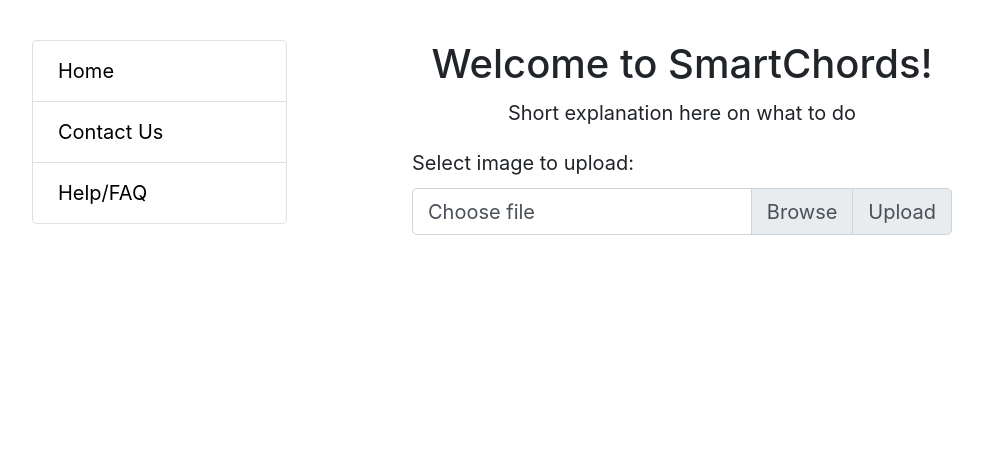
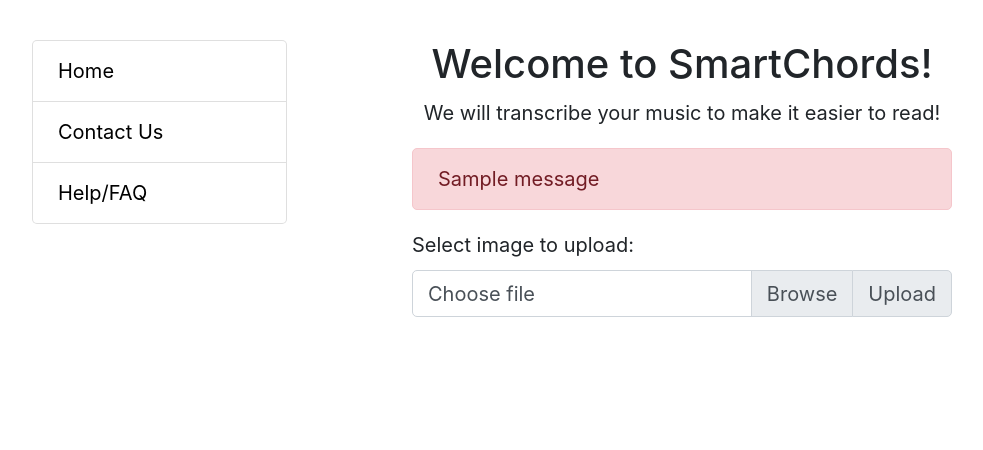
Before and after one commit to SmartChords/smart_chords_flask, a Flask app: page / in a window 1280 px wide. Shown: the part 254-704 px from the top of the page, without its empty margins (53-1036 px from the left). Run offline with Flask 2, Linux system fonts and the light colour scheme; one stand-in notice (Sample message) is shown; parts of the project's set-up code (start-up, migrations or seed data) failed here and were passed over; some libraries are stand-ins or nearby versions.

Commit message:
Set up flash messaging for errors when uploading files

```diff
--- a/app.py
+++ b/app.py
@@ -19,8 +19,10 @@ from PIL import ImageDraw
 # mail = Mail()
 
 app = Flask(__name__)
-app.config.from_object(os.environ['APP_SETTINGS'])
-app.secret_key = 'development key'
+app.config.from_object('config.Config')
+# app.config.from_object(os.environ['APP_SETTINGS'])
+
+# app.secret_key = 'development key'
 
 #
 # mail.init_app(app)
@@ -31,11 +33,13 @@ def index():
     if request.method == 'POST':
         if 'fileToUpload' not in request.files:
             flash("No file to upload")
+            print("No files")
             return redirect(request.url)
 
         image = request.files['fileToUpload']
         if image.filename == "":
             flash("No file to upload")
+            print("No files")
             return redirect(request.url)
 
         if image and allowed_image(image.filename):
@@ -47,7 +51,6 @@ def index():
             flash("Incorrect file type")
             return redirect(request.url)
 
-        # return render_template("preview.html", filename=filename)
 
     else:
         return render_template('index.html')
@@ -66,15 +69,16 @@ def allowed_image(filename):
 
 @app.route('/upload/<filename>')
 def display_upload(filename):
-	return redirect(url_for('static', filename='img/uploads/' + filename), code=301)
+	return send_from_directory(app.config['IMAGE_UPLOADS'], filename)
 
 @app.route('/download/<download>')
 def display_download(download):
 	return redirect(url_for('static', download='img/download/' + download), code=301)
 
+
 @app.route('/preview', methods=['GET'])
-def preview():
-    return render_template("preview.html")
+def preview(filename):
+    return render_template("preview.html", filename=filename)
 
 
 @app.route('/loading')
--- a/templates/index.html
+++ b/templates/index.html
@@ -4,7 +4,10 @@
   <div class="col-sm-1"></div>
   <div class="col-sm-6">
     <h2 class="text-center">Welcome to SmartChords!</h2>
-    <p class="text-center">Short explanation here on what to do </p>
+    <p class="text-center">We will transcribe your music to make it easier to read!</p>
+    {% for message in get_flashed_messages() %}
+      <div class="alert alert-danger" role="alert">{{ message }}</div>
+    {% endfor %}
     <form action="/" method="POST" enctype="multipart/form-data">
       <label for="fileToUpload">Select image to upload:</label>
       <div class="input-group mb-3">
@@ -19,7 +22,4 @@
       <script src="{{ url_for('static', filename='js/main.js') }}"> </script>
     </form>
   </div>
-  {% for error in errors %}
-    <h4>{{ error }}</h4>
-  {% endfor %}
 {% endblock %}
```
